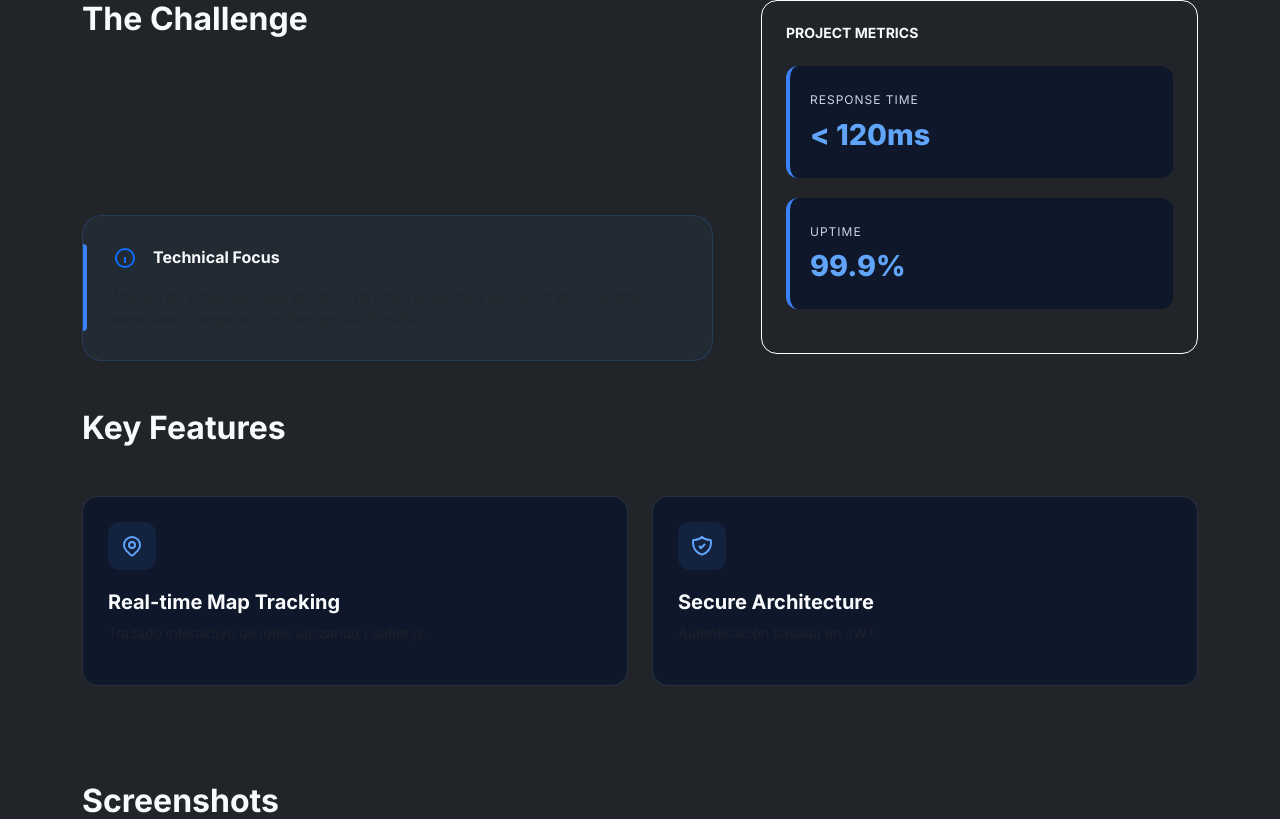
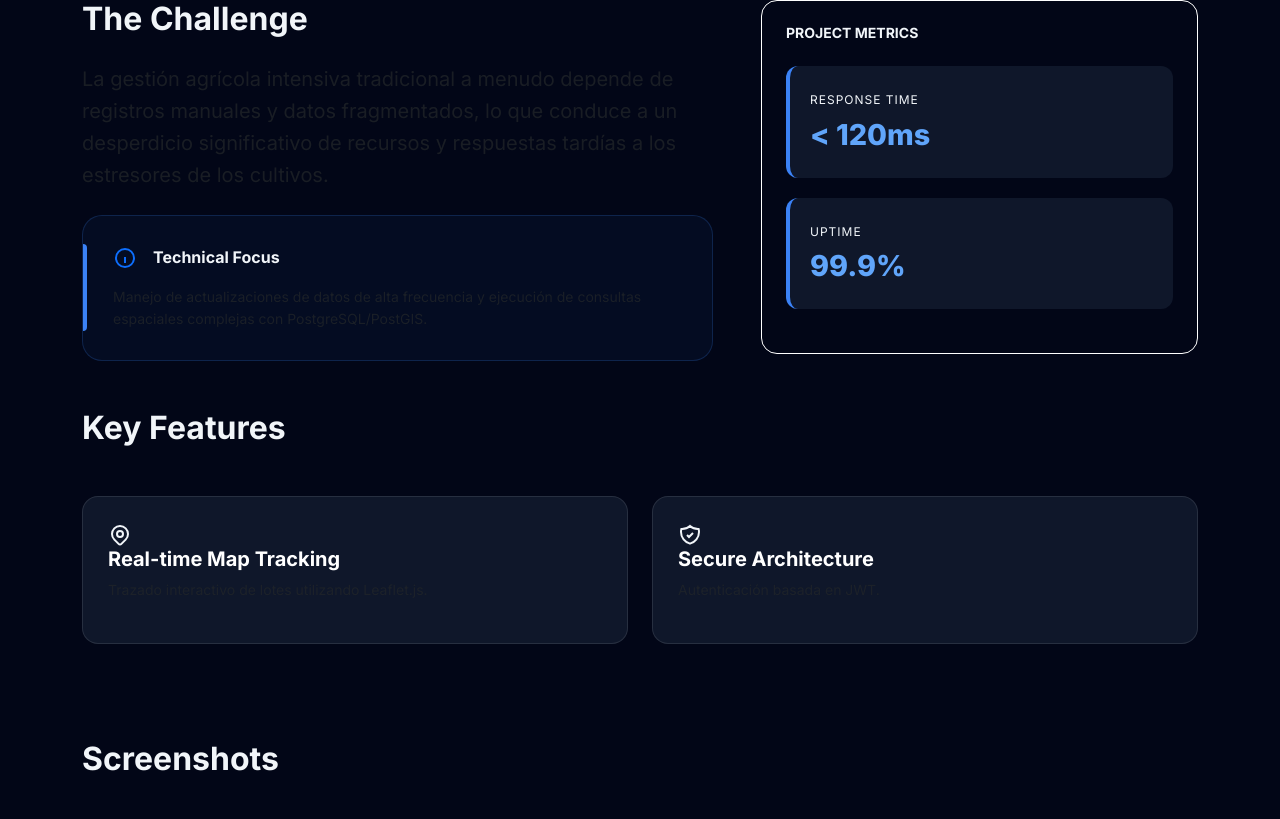
Before and after one commit to marcoscufre/portfolio, a Django app: page /proyecto/agrotrack/ in a window 1280 px wide. Shown: the part 2027-2846 px from the top of the page. Run offline with Django 5.2, Linux system fonts and the light colour scheme.

Commit message:
color de letras

```diff
--- a/core/static/styles.css
+++ b/core/static/styles.css
@@ -1,14 +1,14 @@
 @import url('https://fonts.googleapis.com/css2?family=Inter:wght@300;400;500;600;700;800&family=Fira+Code:wght@400;500&display=swap');
 
 :root {
-    --bg-dark: #020617;
+    --bg-dark: #020617; /* Azul muy oscuro de fondo */
     --bg-card: #0f172a;
     --primary: #3b82f6;
     --primary-light: #60a5fa;
-    --secondary: #94a3b8;
+    --secondary: #f8fafc;
     --accent: #10b981;
-    --text-main: #f8fafc;
-    --text-muted: #cbd5e1;
+    --text-main: #ffffff; /* Blanco puro para títulos */
+    --text-muted: #f1f5f9; /* Blanco/Gris muy claro para párrafos (legible) */
     --glass-bg: rgba(15, 23, 42, 0.7);
     --glass-border: rgba(255, 255, 255, 0.1);
 }
@@ -21,7 +21,7 @@
 
 body {
     background-color: var(--bg-dark);
-    color: var(--text-main);
+    color: var(--text-muted);
     font-family: 'Inter', sans-serif;
     line-height: 1.6;
     overflow-x: hidden;
@@ -364,36 +333,15 @@ body {
     padding: 25px;
     border-radius: 16px;
     height: 100%;
-    transition: all 0.3s ease;
 }
 
-.feature-card:hover {
-    border-color: var(--primary-light);
-    transform: translateY(-5px);
-}
-
-.feature-icon {
-    width: 48px;
-    height: 48px;
-    background: rgba(59, 130, 246, 0.1);
-    color: var(--primary-light);
-    border-radius: 12px;
-    display: flex;
-    align-items: center;
-    justify-content: center;
-    margin-bottom: 20px;
-}
+.feature-card h5 { color: #ffffff; }
 
 .screenshot-img {
     width: 100%;
     border-radius: 16px;
     border: 1px solid var(--glass-border);
     transition: transform 0.3s ease;
-    cursor: pointer;
-}
-
-.screenshot-img:hover {
-    transform: scale(1.02);
 }
 
 .project-nav {
@@ -426,6 +369,11 @@ body {
     height: 32px;
 }
 
+/* Remove separate backgrounds for sections */
+section.bg-dark, body.bg-dark {
+    background-color: var(--bg-dark) !important;
+}
+
 @media (max-width: 768px) {
     .hero-title { font-size: 3rem; }
 }
```
Also changed, not shown: other parts of core/static/styles.css (+3 -39 lines).
